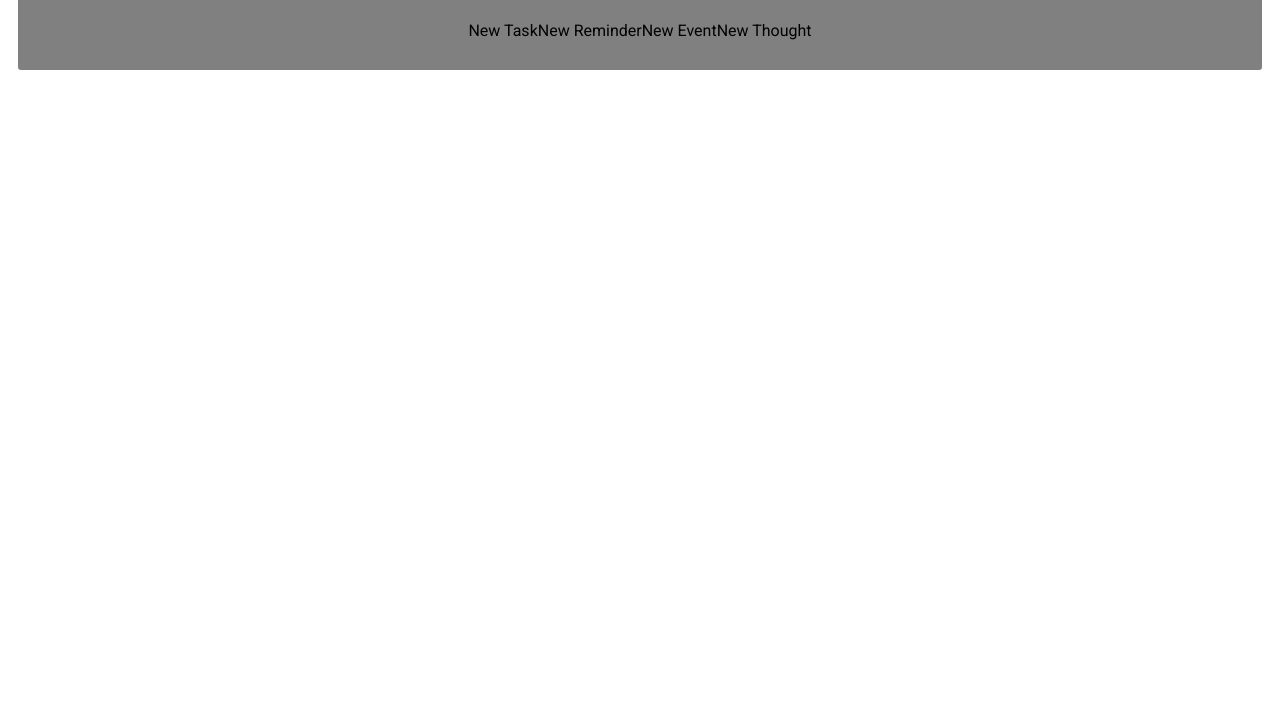
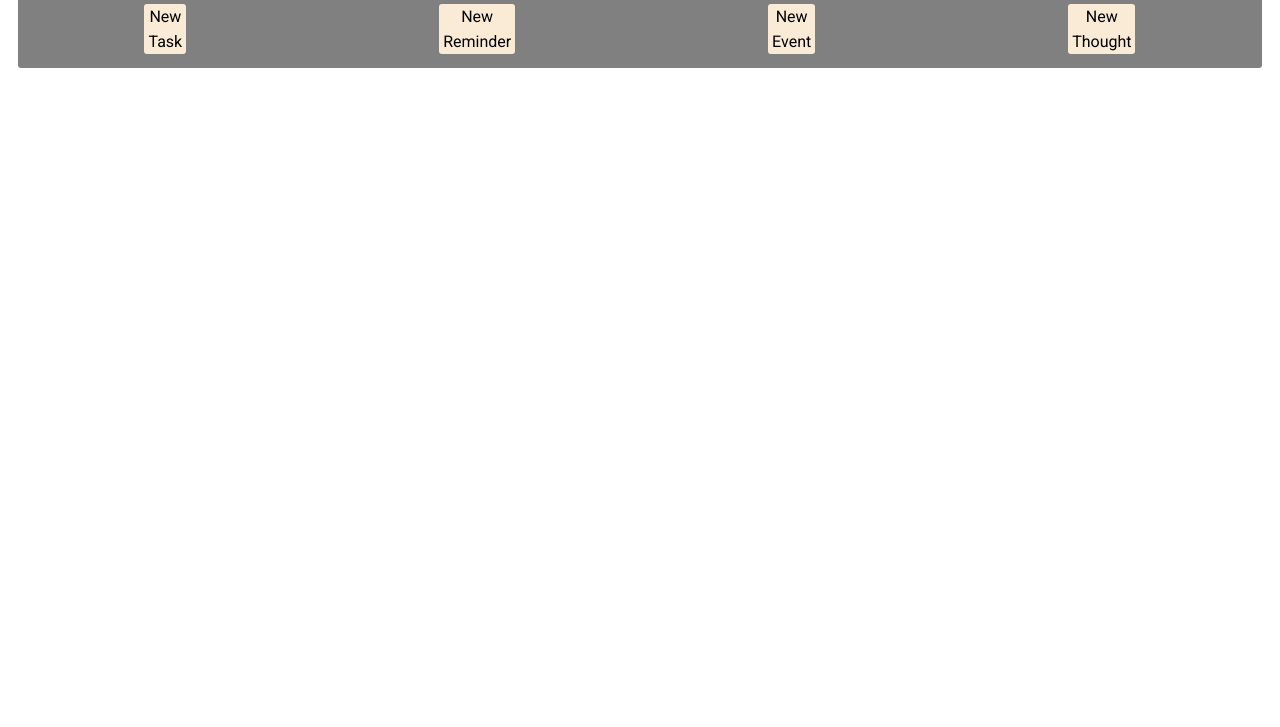
Before and after one commit to andranikm97/my-daily-helper, a website: page public/index.html in a window 1280 px wide. Shown: the part 96-823 px from the top of the page. After the commit the page ends 800 px from the top, so only its background shows below. Drawn offline with nearby package versions, Linux system fonts and the light colour scheme; no server answers.

Commit message:
Style: add css styles
Added css styles to the submission form options

```diff
--- a/public/styles.css
+++ b/public/styles.css
@@ -2,7 +2,7 @@ html,
 body {
   font-family: 'Roboto', sans-serif;
   position: relative;
-  height: 100%;
+  height: 98.5%;
   overflow: hidden;
   padding: 5px;
 }
@@ -44,13 +44,41 @@ body {
   -webkit-box-direction: normal;
       -ms-flex-direction: row;
           flex-direction: row;
+  -ms-flex-pack: distribute;
+      justify-content: space-around;
+  -webkit-box-align: center;
+      -ms-flex-align: center;
+          align-items: center;
+  border-radius: 3px;
+}
+
+.main-container .submission-form-container .submission-type {
+  display: -webkit-box;
+  display: -ms-flexbox;
+  display: flex;
+  -webkit-box-orient: vertical;
+  -webkit-box-direction: normal;
+      -ms-flex-flow: column wrap;
+          flex-flow: column wrap;
+  padding: 0px 4px;
   -webkit-box-pack: center;
       -ms-flex-pack: center;
           justify-content: center;
   -webkit-box-align: center;
       -ms-flex-align: center;
           align-items: center;
+  background-color: antiquewhite;
   border-radius: 3px;
+  -webkit-transition: background-color linear 0.15s;
+  transition: background-color linear 0.15s;
+}
+
+.main-container .submission-form-container .submission-type:hover {
+  cursor: pointer;
+}
+
+.main-container .submission-form-container .submission-type:active {
+  background-color: #bb6b09;
 }
 
 .main-container .submission-form-container form {
@@ -129,7 +157,7 @@ body {
 .modal {
   display: none;
   position: fixed;
-  z-index: 1;
+  z-index: 1001;
   width: 100%;
   height: 100%;
   overflow: hidden;
```
